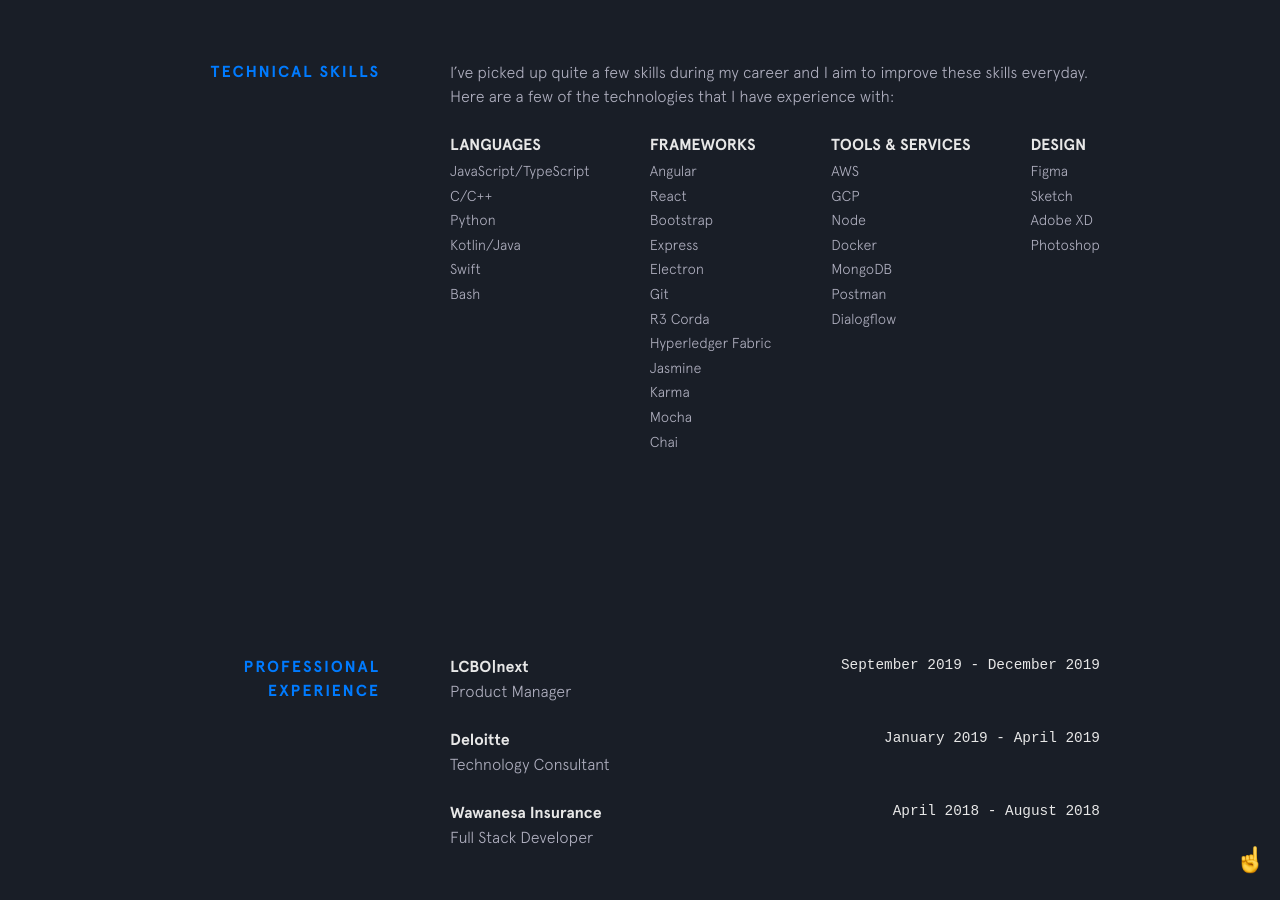
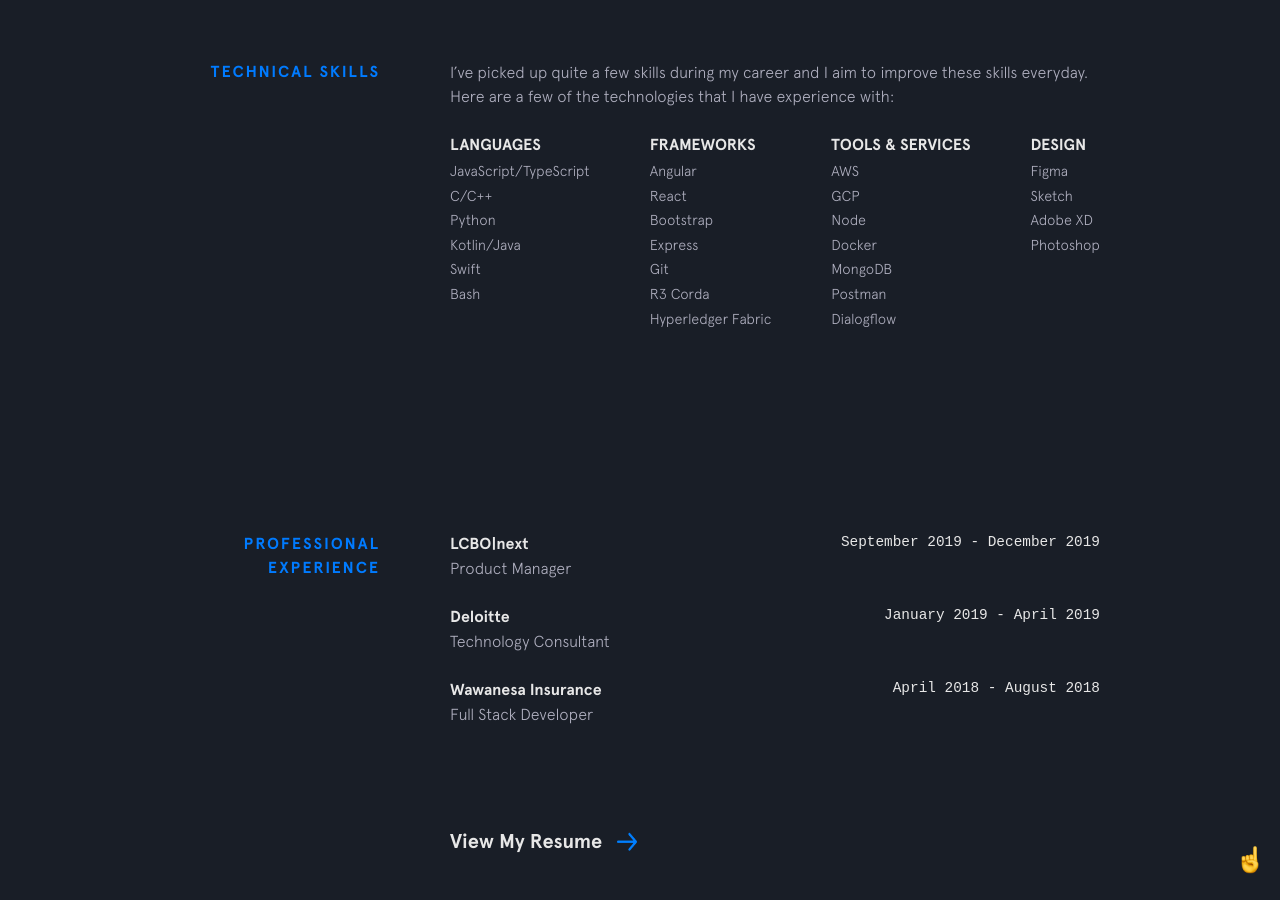
Before and after one commit to PronoyC/pronoyc.github.io, a Jekyll site: the page built from index.html, in a window 1280 px wide and 900 px high, scrolled down 1835 px. Built offline with Jekyll 4.4.1, drawn with Linux system fonts in a browser that asks for light colours; nearby versions of some CDN libraries.

Commit message:
Update skills.yml

```diff
--- a/_data/skills.yml
+++ b/_data/skills.yml
@@ -11,14 +11,9 @@ frameworks:
   - item: React
   - item: Bootstrap
   - item: Express
-  - item: Electron
   - item: Git
   - item: R3 Corda
   - item: Hyperledger Fabric
-  - item: Jasmine
-  - item: Karma
-  - item: Mocha
-  - item: Chai
 
 tools:
   - item: AWS
```
